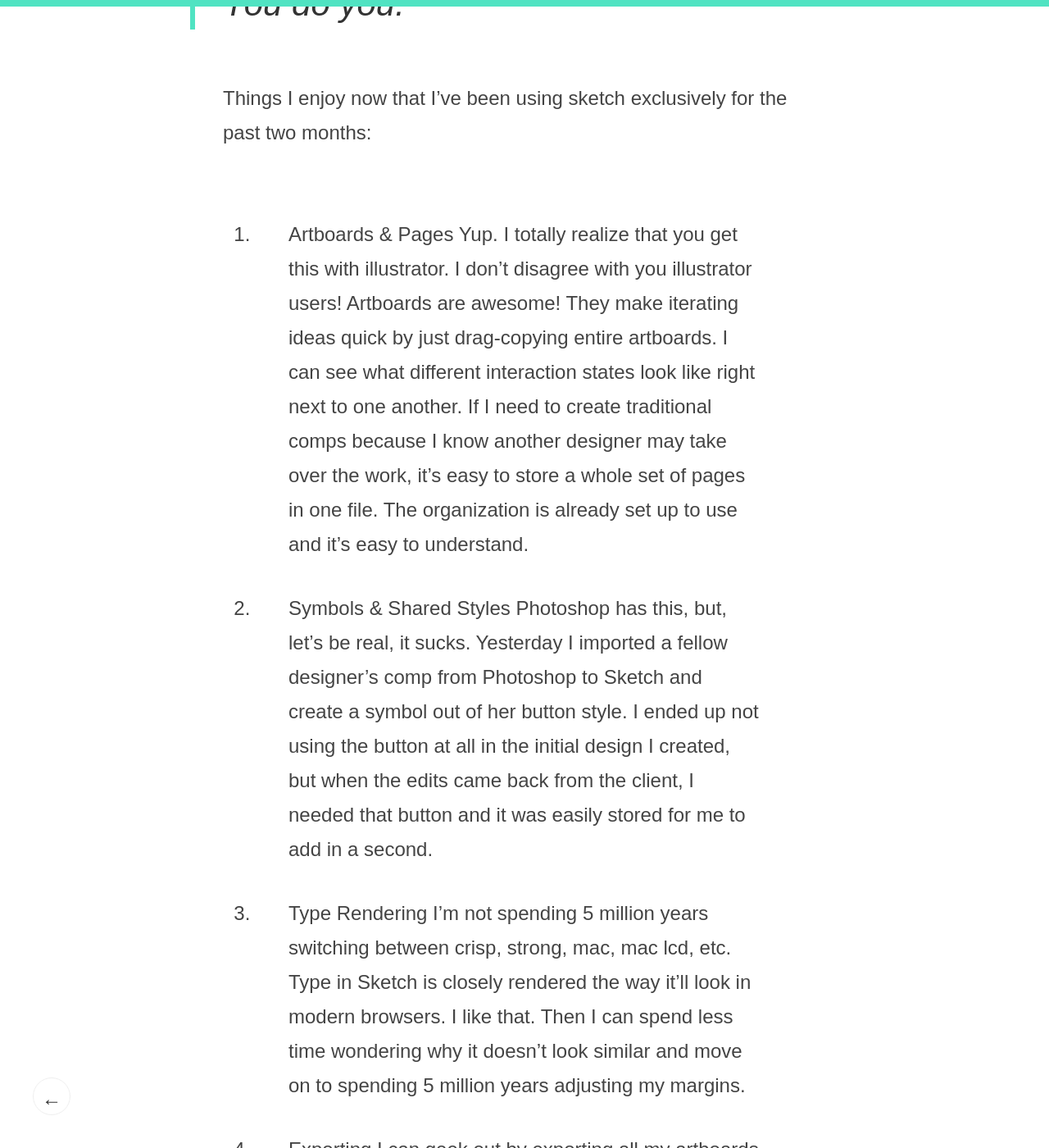
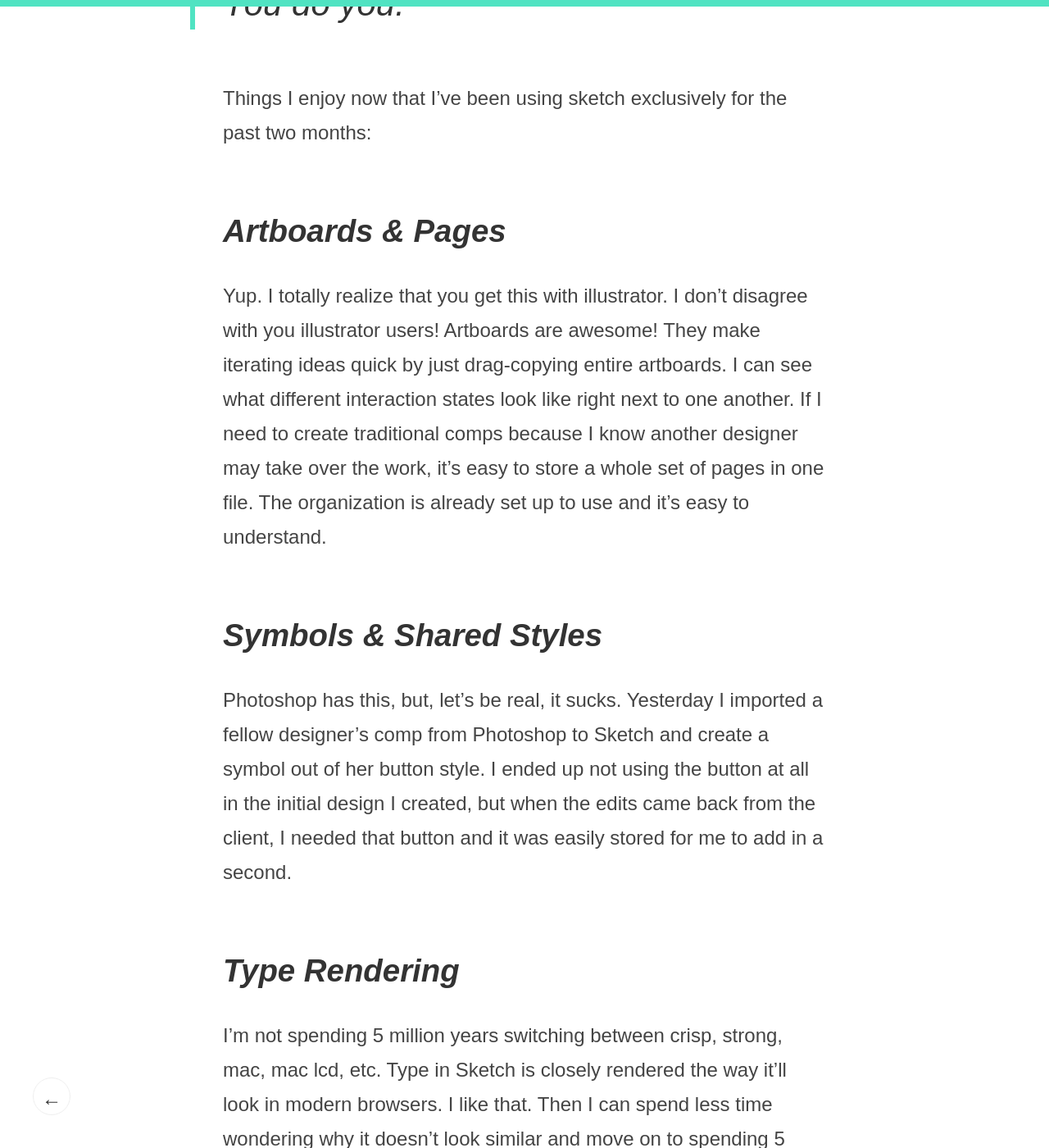
Before and after one commit to kfrank/kfrank.github.io, a Jekyll site: the page built from _posts/2014-05-15-why-i-switched-to-sketch.md, in a window 1280 px wide and 1400 px high, scrolled down 1646 px. Shown: the whole window at 82% size. Built offline with Jekyll 4.4.1, drawn with Linux system fonts in a browser that asks for light colours; nearby versions of some CDN libraries; Markdown is read by kramdown in place of the engine named in the settings; some of the changed text lies outside the part shown.

Commit message:
Changed headings

```diff
--- a/_posts/2014-05-15-why-i-switched-to-sketch.md
+++ b/_posts/2014-05-15-why-i-switched-to-sketch.md
@@ -18,16 +18,16 @@
 
 Things I enjoy now that I've been using sketch exclusively for the past two months:
 
-1. Artboards & Pages
+##Artboards & Pages
 Yup. I totally realize that you get this with illustrator. I don't disagree with you illustrator users! Artboards are awesome! They make iterating ideas quick by just drag-copying entire artboards. I can see what different interaction states look like right next to one another. If I need to create traditional comps because I know another designer may take over the work, it's easy to store a whole set of pages in one file. The organization is already set up to use and it's easy to understand.
 
-2. Symbols & Shared Styles
+##Symbols & Shared Styles
 Photoshop has this, but, let's be real, it sucks. Yesterday I imported a fellow designer's comp from Photoshop to Sketch and create a symbol out of her button style. I ended up not using the button at all in the initial design I created, but when the edits came back from the client, I needed that button and it was easily stored for me to add in a second.
 
-3. Type Rendering
+##Type Rendering
 I'm not spending 5 million years switching between crisp, strong, mac, mac lcd, etc. Type in Sketch is closely rendered the way it'll look in modern browsers. I like that. Then I can spend less time wondering why it doesn't look similar and move on to spending 5 million years adjusting my margins.
 
-5. Exporting
+##Exporting
 I can geek out by exporting all my artboards and pages with [one command via Alfred](http://jonohunt.tumblr.com/post/84511158113/alfred-workflow-export-sketch-documents).
 
 Things I've noticed need a bit of work:
```
